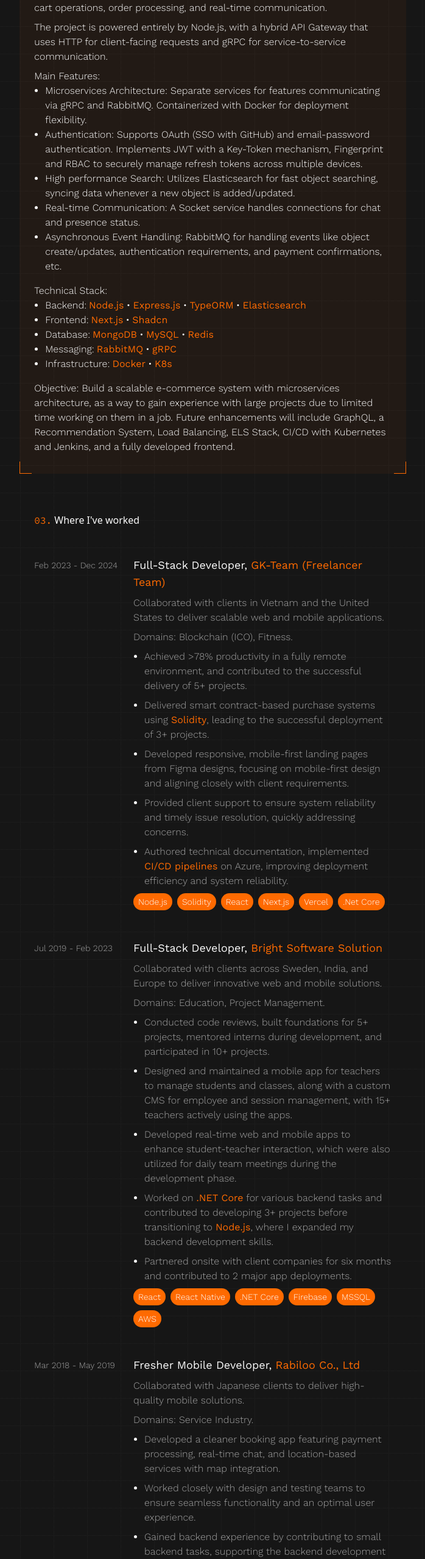
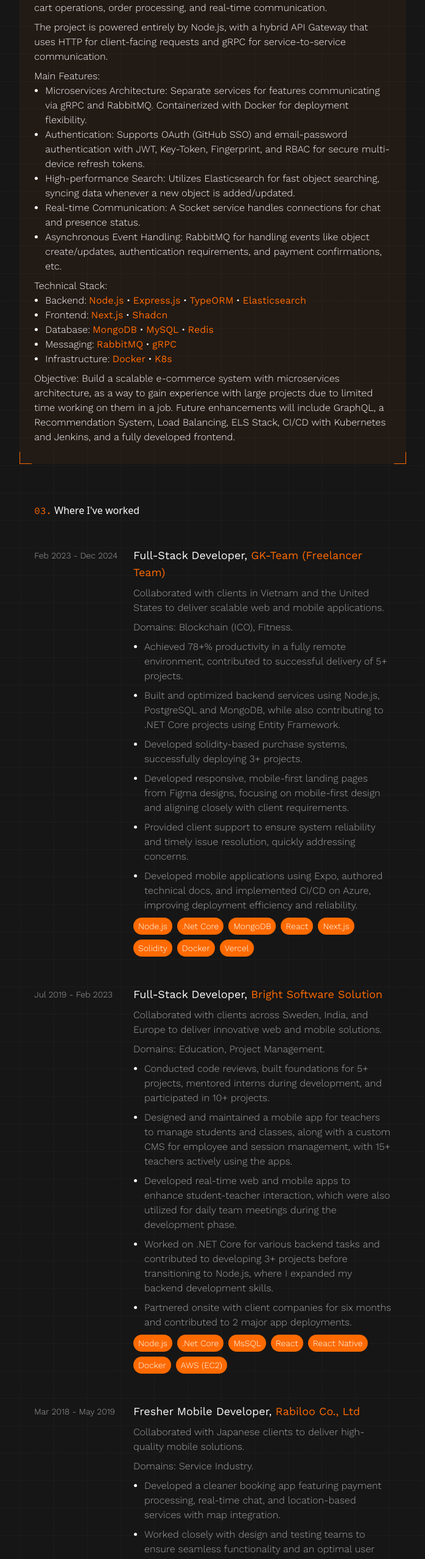
Before and after one commit to cngvc/joes-portfolio, a React (Vite) app: page / in a window 1280 px wide. Shown: the part 1082-3639 px from the top of the page at 61% size, without its empty margins (517-1215 px from the left). Built offline with nearby package versions, Linux system fonts and the light colour scheme.

Commit message:
add new resume, remove composition

```diff
--- a/src/components/list-item.tsx
+++ b/src/components/list-item.tsx
@@ -3,7 +3,7 @@
     data && (
       <>
         <div className="item-desc">{label}:</div>
-        <ul className="list-disc mb-4 list-outside pl-[18px]">
+        <ul className="list-disc mb-2 list-outside pl-[18px]">
           {data?.map((e, index) => (
             <li key={index}>
               <span className="item-desc">{e}</span>
--- a/src/components/static-list-item.tsx
+++ b/src/components/static-list-item.tsx
@@ -3,7 +3,7 @@
     data && (
       <>
         <div className="t5">{label}:</div>
-        <ul className="list-disc mb-4 list-outside pl-[18px] t5">
+        <ul className="list-disc mb-2 list-outside pl-[18px] t5">
           {data?.map((e, index) => (
             <li key={index}>
               <span className="t5">{e}</span>
--- a/src/components/tech-stack.tsx
+++ b/src/components/tech-stack.tsx
@@ -8,7 +8,7 @@
   return (
     <>
       <div className="t5">{label}:</div>
-      <ul className="list-disc mb-4 list-outside pl-[18px] t5">
+      <ul className="list-disc mb-2 list-outside pl-[18px] t5">
         {data?.map(({ label, stack }, index) => (
           <li key={index}>
             <div className="flex items-center">
--- a/src/content.json
+++ b/src/content.json
@@ -11,19 +11,22 @@
       "description": "Collaborated with clients in Vietnam and the United States to deliver scalable web and mobile applications.",
       "domains": "Blockchain (ICO), Fitness.",
       "job": [
-        "Achieved >78% productivity in a fully remote environment, and contributed to the successful delivery of 5+ projects.",
-        "Delivered smart contract-based purchase systems using <span class='text-normal-primary'>Solidity</span>, leading to the successful deployment of 3+ projects.",
+        "Achieved 78+% productivity in a fully remote environment, contributed to successful delivery of 5+ projects.",
+        "Built and optimized backend services using Node.js, PostgreSQL and MongoDB, while also contributing to .NET Core projects using Entity Framework.",
+        "Developed solidity-based purchase systems, successfully deploying 3+ projects.",
         "Developed responsive, mobile-first landing pages from Figma designs, focusing on mobile-first design and aligning closely with client requirements.",
         "Provided client support to ensure system reliability and timely issue resolution, quickly addressing concerns.",
-        "Authored technical documentation, implemented <span class='text-normal-primary'>CI/CD pipelines</span> on Azure, improving deployment efficiency and system reliability."
+        "Developed mobile applications using Expo, authored technical docs, and implemented CI/CD on Azure, improving deployment efficiency and reliability."
       ],
       "techs": [
         "Node.js",
-        "Solidity",
+        ".Net Core",
+        "MongoDB",
         "React",
         "Next.js",
-        "Vercel",
-        ".Net Core"
+        "Solidity",
+        "Docker",
+        "Vercel"
       ]
     },
     {
@@ -37,16 +40,17 @@
         "Conducted code reviews, built foundations for 5+ projects, mentored interns during development, and participated in 10+ projects.",
         "Designed and maintained a mobile app for teachers to manage students and classes, along with a custom CMS for employee and session management, with 15+ teachers actively using the apps.",
         "Developed real-time web and mobile apps to enhance student-teacher interaction, which were also utilized for daily team meetings during the development phase.",
-        "Worked on <span class='text-normal-primary'>.NET Core</span> for various backend tasks and contributed to developing 3+ projects before transitioning to <span class='text-normal-primary'>Node.js</span>, where I expanded my backend development skills.",
+        "Worked on .NET Core for various backend tasks and contributed to developing 3+ projects before transitioning to Node.js, where I expanded my backend development skills.",
         "Partnered onsite with client companies for six months and contributed to 2 major app deployments."
       ],
       "techs": [
+        "Node.js",
+        ".Net Core",
+        "MsSQL",
         "React",
         "React Native",
-        ".NET Core",
-        "Firebase",
-        "MSSQL",
-        "AWS"
+        "Docker",
+        "AWS (EC2)"
       ]
     },
     {
@@ -69,9 +73,6 @@
       "image": "https://res.cloudinary.com/dm214rrp8/image/upload/v1742478003/eyuuj4cfasvitfyn7kla.png",
       "url": "",
       "title": "Blockchain Project (ICO Token)",
-      "composition": {
-        "size": "2 members (1 developer and 1 designer)."
-      },
       "role": [
         "Smart Contract Integration: Designed and implemented smart contracts for presale token purchases.",
         "Full-Stack Development: Developed a landing page, client dashboard, and admin dashboard using React. Built a Node.js backend server to manage operations, supporting over 4,000 users.",
@@ -89,9 +90,6 @@
       "image": "https://res.cloudinary.com/dm214rrp8/image/upload/v1742479389/qoqkxjeza428sxvypcqv.png",
       "url": "",
       "title": "Fitness Mobile Application",
-      "composition": {
-        "size": "4 members (1 project manager, 1 designer, 1 backend developer, and myself as the frontend developer)."
-      },
       "role": [
         "Frontend Development: Developed the mobile UI to enhance user experience and engagement.",
         "Backend Integration: Collaborated with the backend team to ensure seamless API integration.",
@@ -110,12 +108,9 @@
       "url": "https://apps.apple.com/app/grapeseed-connect/id1638056937",
       "title": "GrapeSEED Connect",
       "subtitle": "Stream Learning Platform",
-      "composition": {
-        "size": "3 members (React Native developers and 1 QA)."
-      },
       "role": [
-        "Frontend Development: Led the development of the frontend using React Native and Vue, focusing on UI design and real-time video streaming capabilities.",
-        "Backend Contribution: Collaborated with the client's backend team to contribute for backend real-time feature."
+        "Frontend Development: Led the frontend development using React Native and Vue, focusing on UI design and real-time video streaming capabilities.",
+        "Backend Contribution: Collaborated with client’s backend team to contribute to backend real-time features."
       ],
       "description": [
         "An online platform designed to enhance student-teacher interaction through real-time video streaming, improving the overall online learning experience."
@@ -132,9 +127,6 @@
       "description": [
         "Managed the end-to-end lifecycle of software projects, overseeing team tasks, processes, and ensuring timely deliverables."
       ],
-      "composition": {
-        "size": "3+ members (backend developer, frontend and mobile developers, QA)."
-      },
       "role": [
         "Project Lifecycle Management: Coordinated team members through all phases of the project lifecycle, including planning, development, and deployment.",
         "Frontend and Mobile Development: Contributed to frontend and mobile development, implementing key features and ensuring smooth UX.",
@@ -153,11 +145,8 @@
       "description": [
         "A comprehensive school management system designed to efficiently manage classrooms, students, schedules, and includes reminder functionalities."
       ],
-      "composition": {
-        "size": "4 members (full-stack developer, frontend developers, mobile developers, and QA team)."
-      },
       "role": [
-        "API Development: Covered core functionalities such as user authentication, data management using Entity Framework",
+        "API Development: Implemented authentication and data management with Entity Framework.",
         "Frontend Support: Assisted frontend developers as needed, helping with frontend-related tasks and resolving any issues."
       ],
       "achievements": [
@@ -173,9 +162,6 @@
       "description": [
         "An application for tracking and logging distance traveled, with rewards earned based on completing quests along the route."
       ],
-      "composition": {
-        "size": "2 members (both full-stack developers)."
-      },
       "role": [
         "Google Maps Integration: Integrated the Google Maps API to enable distance tracking functionality within the application.",
         "Mobile UI Development: Developed and implemented the mobile UI to ensure a functional user experience."
@@ -189,12 +175,9 @@
       "image": "https://res.cloudinary.com/dm214rrp8/image/upload/v1742485711/qwk5uqpoq7hskpwhk3n7.png",
       "title": "Osouji",
       "subtitle": "Cleaner booking",
-      "composition": {
-        "size": "7+ members (project manager, designer, two backend developers, two frontend developers, and QA team)."
-      },
       "role": [
-        "Mobile Development: Developed and implemented the mobile UI for the job marketplace application following Figma designs.",
-        "Backend Integration: Assisted in a few backend tasks by collaborating with backend developers to ensure basic functionality between the mobile UI and core features."
+        "Mobile Development: Built the job marketplace UI based on Figma designs.",
+        "Backend Integration: Assisted in backend tasks by collaborating with backend developers to ensure seamless integration between mobile UI and core features."
       ],
       "description": [
         "A job marketplace focused on services related to house cleaning and hotels, integrating payment systems and providing directions for seamless transactions."
@@ -210,9 +193,6 @@
       "description": [
         "A platform aimed at providing students with real-time information about current and upcoming events in their vicinity."
       ],
-      "composition": {
-        "size": "6 members (project manager, designer, two backend developers, and two frontend developers)."
-      },
       "role": [
         "Frontend Development: Created the frontend web application following Figma designs, ensuring a functional and responsive user experience.",
         "Frontend Management: Managed frontend tasks, including task allocation and progress tracking."
@@ -271,8 +251,8 @@
     ],
     "features": [
       "Microservices Architecture: Separate services for features communicating via gRPC and RabbitMQ. Containerized with Docker for deployment flexibility.",
-      "Authentication: Supports OAuth (SSO with GitHub) and email-password authentication. Implements JWT with a Key-Token mechanism, Fingerprint and RBAC to securely manage refresh tokens across multiple devices.",
-      "High performance Search: Utilizes Elasticsearch for fast object searching, syncing data whenever a new object is added/updated.",
+      "Authentication: Supports OAuth (GitHub SSO) and email-password authentication with JWT, Key-Token, Fingerprint, and RBAC for secure multi-device refresh tokens.",
+      "High-performance Search: Utilizes Elasticsearch for fast object searching, syncing data whenever a new object is added/updated.",
       "Real-time Communication: A Socket service handles connections for chat and presence status.",
       "Asynchronous Event Handling: RabbitMQ for handling events like object create/updates, authentication requirements, and payment confirmations, etc."
     ],
--- a/src/pages/cv.tsx
+++ b/src/pages/cv.tsx
@@ -2,7 +2,7 @@
 
 const CVRedirect = () => {
   useEffect(() => {
-    window.location.href = "/assets/congs-resume.pdf";
+    window.location.href = "/assets/congvus-resume.pdf";
   }, []);
 
   return null;
```
Also changed, not shown: src/components/project-item.tsx (+1 -22 lines), 2 other files (tests, documents, lock files or other folders).
